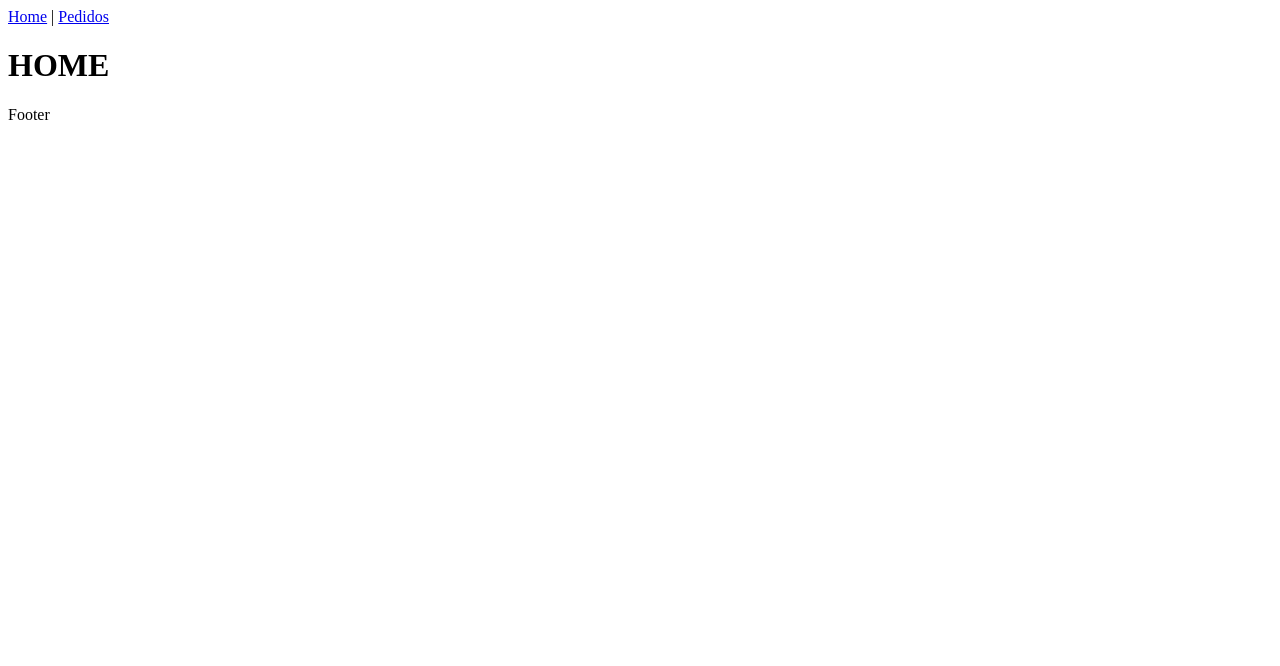
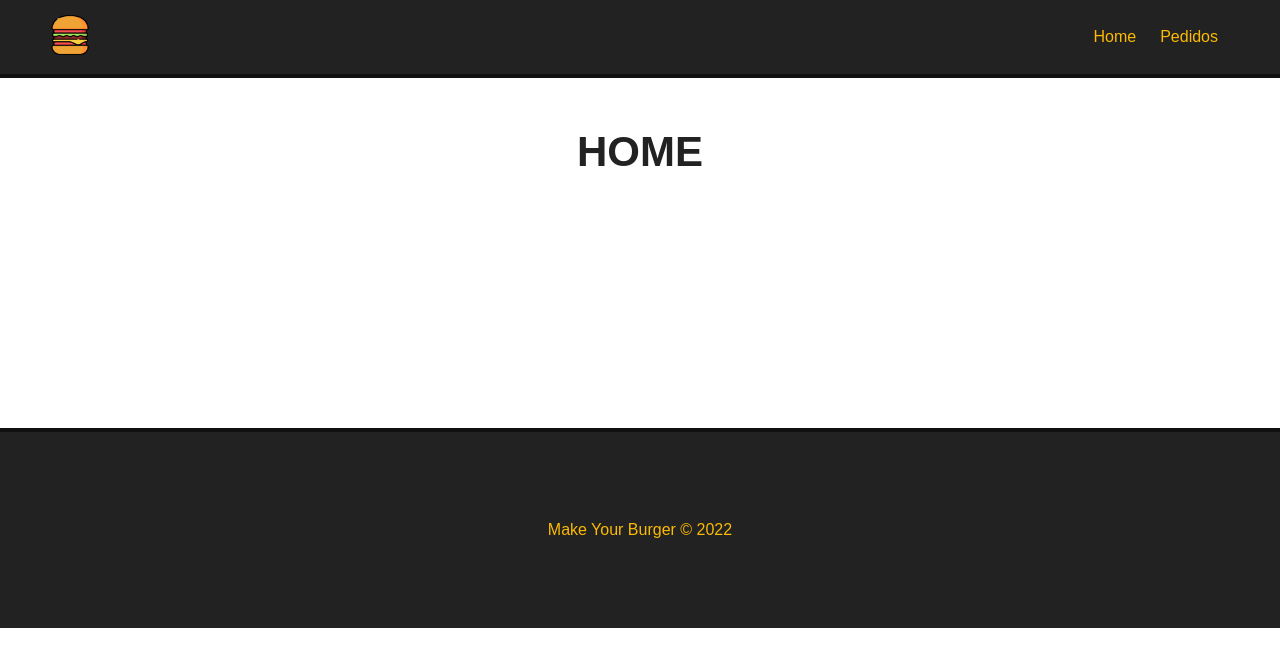
Before and after one commit to GabrielBressi/make_your_burger, a Vue app: page / in a window 1280 px wide. Shown: the top 666 px of the page. Built offline with nearby package versions, Linux system fonts and the light colour scheme.

Commit message:
update on navbar and footer

```diff
--- a/src/App.vue
+++ b/src/App.vue
@@ -1,5 +1,5 @@
 <template>
-  <NavBar />
+  <NavBar :logo="logo_src" :alt="app_name"/>
   <router-view/>
   <Footer />
 </template>
@@ -12,10 +12,33 @@
   components: {
     NavBar,
     Footer
+  },
+  data(){
+    return {
+      logo_src: "/img/logo2.png",
+      app_name: "Make Your Burger"
+    }
   }
 }
 </script>
 
 <style>
+  *{
+    font-family: Arial, Helvetica, sans-serif;
+    padding: 0;
+    margin: 0;
+    box-sizing: border-box;
+  }
 
+  .main-container{
+    margin: 50px;
+    min-height: 250px;
+  }
+
+  h1 {
+    text-align: center;
+    font-size: 42px;
+    margin-bottom: 30px;
+    color: #222;
+  }
 </style>
--- a/src/components/Footer.vue
+++ b/src/components/Footer.vue
@@ -1,5 +1,7 @@
 <template>
-  <p>Footer</p>
+  <footer id="footer">
+    <p>Make Your Burger &copy; 2022</p>
+  </footer>
 </template>
 
 <script>
@@ -8,6 +10,16 @@
 }
 </script>
 
-<style>
+<style scoped>
+  #footer {
+    height: 200px;
+    background-color: #222;
+    border-top: 4px solid #111;
+    color: #FCBA03;
+    display: flex;
+    align-items: center;
+    justify-content: center;
 
+    width: 100%;
+  }
 </style>
--- a/src/components/NavBar.vue
+++ b/src/components/NavBar.vue
@@ -1,18 +1,47 @@
 <template>
   <div id="nav">
-    <router-link to="/">
-      <img src="" id="logo">
+    <router-link to="/" id="logo-url">
+      <img :src="logo" alt="alt" id="logo">
     </router-link>
-    <router-link to="/">Home</router-link> |
+    <router-link to="/">Home</router-link>
     <router-link to="/pedidos">Pedidos</router-link>
   </div>
 </template>
 <script>
 export default{
-  name: "NavBar"
+  name: "NavBar",
+  props: ["logo", "alt"]
 }
 </script>
 
-<style>
+<style scoped>
+  #nav {
+    background-color: #222;
+    border-bottom: 4px solid #111;
+    padding: 15px 50px;
+    display: flex;
+    justify-content: flex-end;
+    align-items: center;
+  }
 
+  #nav #logo-url {
+    margin: auto;
+    margin-left: 0;
+  }
+
+  #logo {
+    width: 40px;
+    height: 40px;
+  }
+
+  #nav a {
+    color: #FCBA03;
+    text-decoration: none;
+    margin: 12px;
+    transition: .5s;
+  }
+
+  #nav a:hover{
+    color: #fff;
+  }
 </style>
--- a/src/views/HomeView.vue
+++ b/src/views/HomeView.vue
@@ -1,5 +1,5 @@
 <template>
-  <div class="home">
+  <div class="main-container">
     <h1>HOME</h1>
   </div>
 </template>
--- a/src/views/Pedidos.vue
+++ b/src/views/Pedidos.vue
@@ -1,5 +1,5 @@
 <template>
-  <div class="pedidos">
+  <div class="main-container">
     <h1>PEDIDOS</h1>
   </div>
 </template>
```
